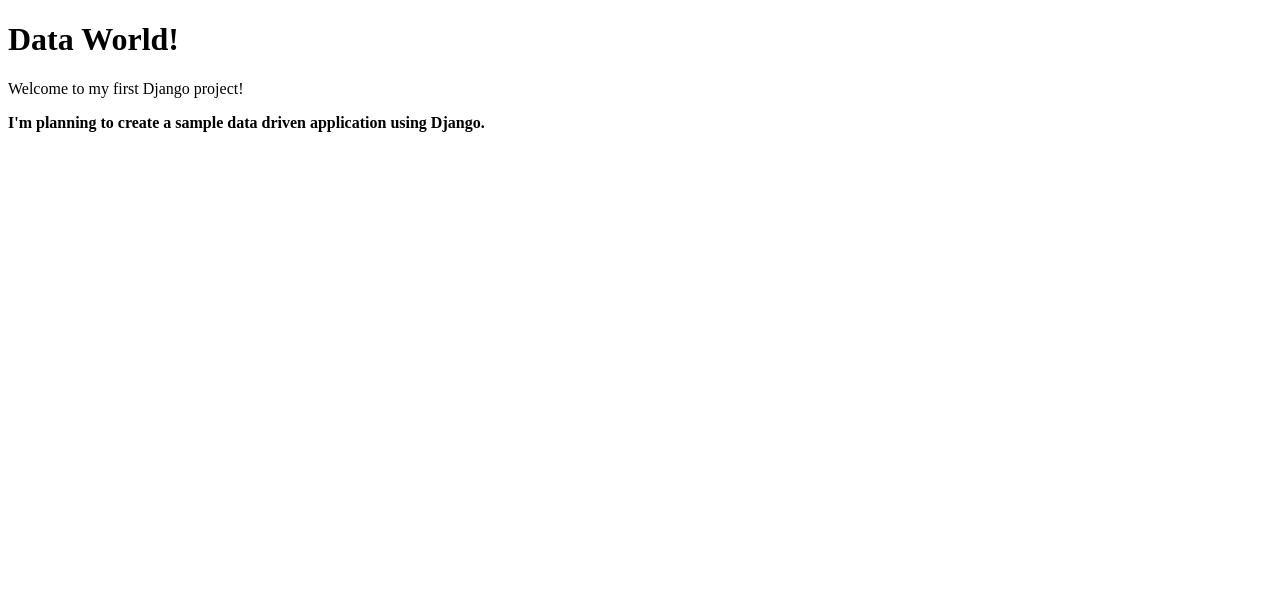
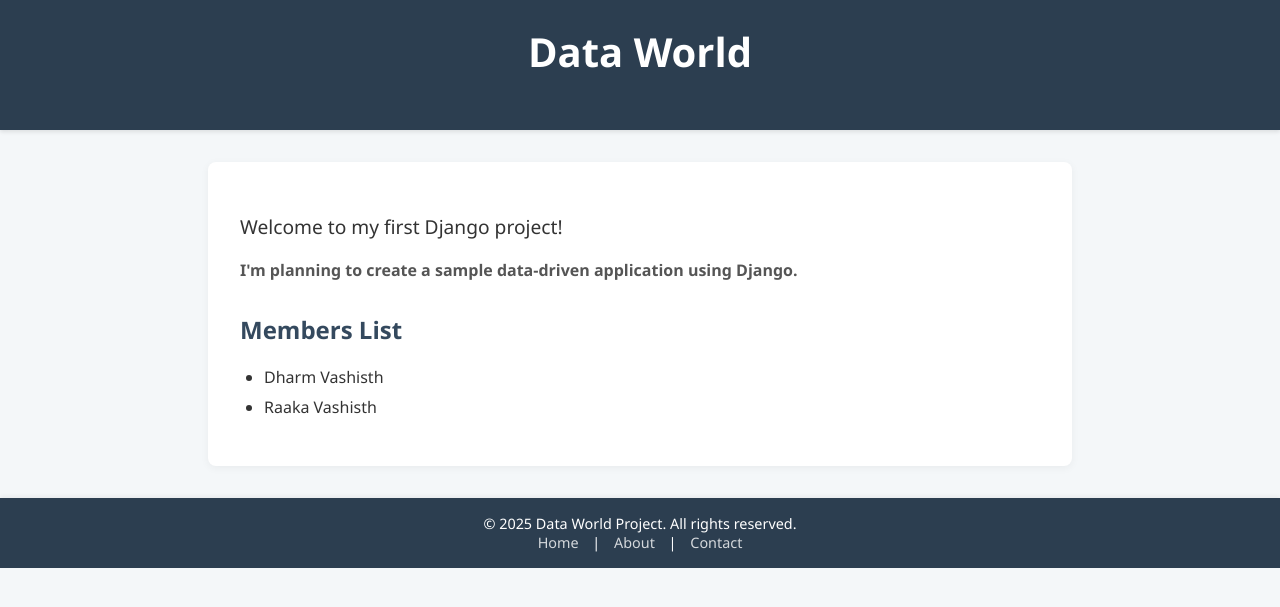
Before and after one commit to dharm-vashisth/data, a Django app: page /members/ in a window 1280 px wide. Shown: the top 607 px of the page. Run offline with Django 5.2, Linux system fonts and the light colour scheme; data comes from the database, SQL or seed files in the repository.

Commit message:
adding model data inside view template and updated view page.

```diff
--- a/my_insight_hub/members/templates/index.html
+++ b/my_insight_hub/members/templates/index.html
@@ -1,9 +1,105 @@
 <!DOCTYPE html>
-<html>
+<html lang="en">
+<head>
+    <meta charset="UTF-8">
+    <meta name="viewport" content="width=device-width, initial-scale=1.0">
+    <title>Data World</title>
+    <style>
+        body {
+            font-family: 'Segoe UI', Tahoma, Geneva, Verdana, sans-serif;
+            margin: 0;
+            padding: 0;
+            background-color: #f4f7f9;
+            color: #333;
+        }
+
+        header {
+            background-color: #2c3e50;
+            color: white;
+            padding: 1.5rem 2rem;
+            text-align: center;
+            box-shadow: 0 2px 4px rgba(0, 0, 0, 0.1);
+        }
+
+        main {
+            max-width: 800px;
+            margin: 2rem auto;
+            padding: 2rem;
+            background-color: #ffffff;
+            border-radius: 8px;
+            box-shadow: 0 2px 8px rgba(0, 0, 0, 0.05);
+        }
+
+        h1 {
+            margin-top: 0;
+            font-size: 2.5rem;
+            color: white;
+        }
+
+        p {
+            font-size: 1.2rem;
+        }
+
+        b {
+            display: block;
+            margin: 1rem 0;
+            font-weight: 600;
+            color: #555;
+        }
+
+        h2 {
+            color: #34495e;
+            margin-top: 2rem;
+        }
+
+        ul {
+            padding-left: 1.5rem;
+        }
+
+        li {
+            margin-bottom: 0.5rem;
+        }
+                footer {
+            background-color: #2c3e50;
+            color: white;
+            text-align: center;
+            padding: 1rem 2rem;
+            font-size: 0.9rem;
+            box-shadow: 0 -2px 4px rgba(0, 0, 0, 0.05);
+        }
+
+        footer a {
+            color: #ffffffcc;
+            text-decoration: none;
+            margin: 0 10px;
+        }
+
+        footer a:hover {
+            text-decoration: underline;
+        }
+    </style>
+</head>
 <body>
+<header>
+    <h1>Data World</h1>
+</header>
+<main>
+    <p>Welcome to my first Django project!</p>
+    <b>I'm planning to create a sample data-driven application using Django.</b>
+    <h2>Members List</h2>
 
-<h1>Data World!</h1>
-<p>Welcome to my first Django project!</p>
-<b>I'm planning to create a sample data driven application using Django.</b>
+    <ul>
+        {% for x in mymembers %}
+        <li>{{ x.firstname }} {{ x.lastname }}</li>
+        {% endfor %}
+    </ul>
+</main>
+<footer>
+    &copy; 2025 Data World Project. All rights reserved.
+    <br>
+    <a href="#">Home</a> |
+    <a href="#">About</a> |
+    <a href="#">Contact</a>
+</footer>
 </body>
 </html>
--- a/my_insight_hub/members/views.py
+++ b/my_insight_hub/members/views.py
@@ -1,8 +1,11 @@
 from django.http import HttpResponse
 from django.template import loader
+from .models import Member
 
-
-# Create your views here.
 def members(request):
-    template = loader.get_template('index.html')
-    return HttpResponse(template.render())
+  mymembers = Member.objects.all().values()
+  template = loader.get_template('index.html')
+  context = {
+    'mymembers': mymembers,
+  }
+  return HttpResponse(template.render(context, request))
```
